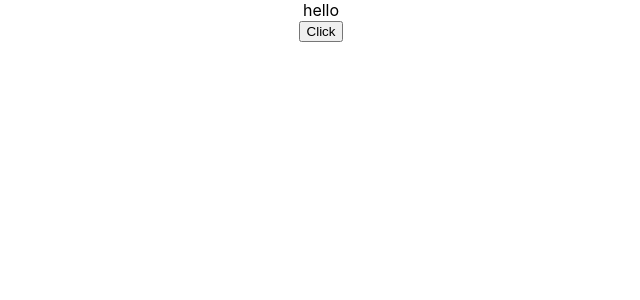
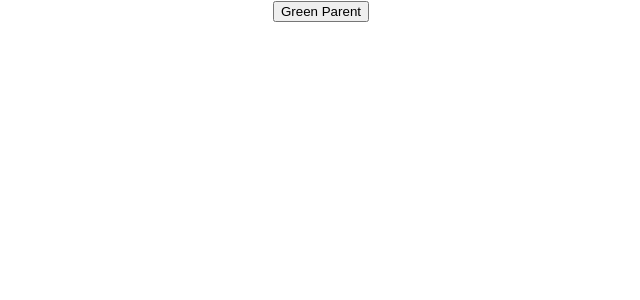
Before and after one commit to hrishi123-cpu/react-practice, a React (Create React App) app: page / in a window 1280 px wide. Shown: the top 300 px of the page, without its empty margins (319-959 px from the left). Built offline with nearby package versions, Linux system fonts and the light colour scheme.

Commit message:
Parent And child Component

```diff
--- a/src/App.js
+++ b/src/App.js
@@ -8,6 +8,7 @@
 import FunctionClick from './components/FunctionClick';
 import ClassClick from './components/ClassClick';
 import EventBind from './components/EventBind';
+import ParentComponent from './components/ParentComponent';
 
 
 class App extends Component{
@@ -35,7 +36,8 @@
 
       {/* <FunctionClick></FunctionClick>
       <ClassClick></ClassClick> */}
-      <EventBind></EventBind>
+      {/* <EventBind></EventBind> */}
+      <ParentComponent></ParentComponent>
 
 
     </div>
--- /dev/null
+++ b/src/components/ChildCompoent.js
@@ -0,0 +1,11 @@
+import React from 'react'
+
+function ChildCompoent(props) {
+    return (
+        <div>
+           <button onClick={() => props.greetHandler('child')}>Green Parent</button>
+        </div>
+    )
+}
+
+export default ChildCompoent
--- /dev/null
+++ b/src/components/ParentComponent.js
@@ -0,0 +1,25 @@
+import React, { Component } from 'react'
+import ChildCompoent from './ChildCompoent'
+
+class ParentComponent extends Component {
+    constructor(props) {
+        super(props)
+
+        this.state = {
+             parentName: 'parent'
+        }
+        this.greetParent = this.greetParent.bind(this)
+    }
+    greetParent(childName){
+        alert(`Hello ${this.state.parentName} from ${childName}`)
+    }
+    render() {
+        return (
+            <div>
+                <ChildCompoent greetHandler ={this.greetParent}></ChildCompoent>
+            </div>
+        )
+    }
+}
+
+export default ParentComponent
```
